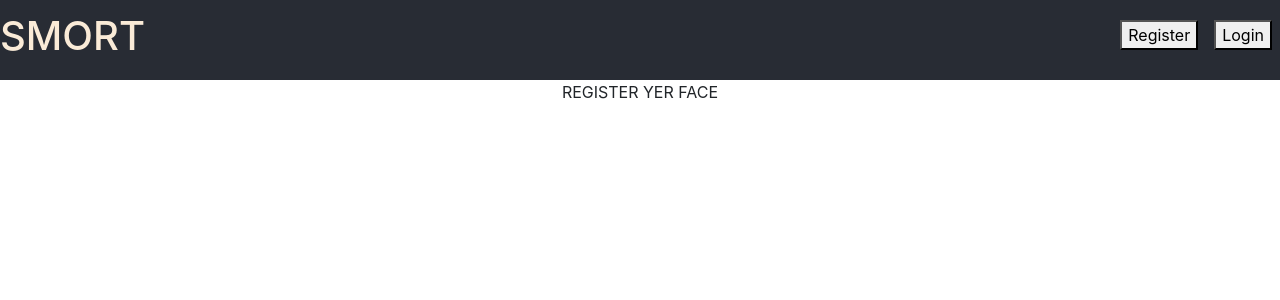
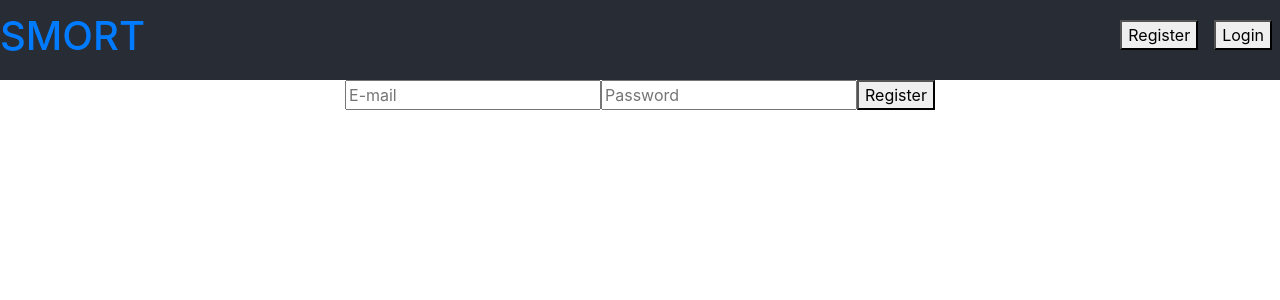
Before and after one commit to Ibirn/retodo, a React (Create React App) app in the folder smtd/: page /register in a window 1280 px wide. Shown: the top 300 px of the page. Built offline with nearby package versions, Linux system fonts and the light colour scheme.

Commit message:
Add axios posting logic for registration route

```diff
--- a/smtd/src/components/Navbar.jsx
+++ b/smtd/src/components/Navbar.jsx
@@ -6,7 +6,9 @@ import { Link } from "react-router-dom";
 export default function Navbar(props) {
   return (
     <nav>
-      <h1>SMORT</h1>
+      <Link to={"/"}>
+        <h1>SMORT</h1>
+      </Link>
       <div>
         <Link to={"/register"}>
           <button>Register</button>
--- a/smtd/src/components/Register.jsx
+++ b/smtd/src/components/Register.jsx
@@ -1,5 +1,58 @@
-import React from "react";
+import React, { useState } from "react";
+import axios from "axios";
 
 export default function Register(props) {
-  return <div>REGISTER YER FACE</div>;
+  // useEffect(() => {
+  //   axios.get(`/api/tasks`).then((response) => {
+  //     console.log(response.data);
+  //   });
+  //   return () => {};
+  // }, []);
+  const [registration, setRegistration] = useState({
+    email: "",
+    password: "",
+  });
+
+  const handleChange = (e) => {
+    setRegistration({
+      ...registration,
+      [e.target.name]: e.target.value.trim(),
+    });
+  };
+
+  const registrationSubmit = (e) => {
+    // e.preventDefault();
+    console.log("GRABBIN E: ", e);
+    axios.post(`/api/users`, e).then((response) => {
+      console.log("REGRESP: ", response.data);
+    });
+  };
+
+  return (
+    <div>
+      <form action="/api/users" method="POST">
+        <div>
+          <label htmlFor="email"></label>
+          <input
+            type="email"
+            name="email"
+            placeholder="E-mail"
+            onChange={handleChange}
+            required
+          />
+          <label htmlFor="password"></label>
+          <input
+            type="password"
+            name="password"
+            placeholder="Password"
+            onChange={handleChange}
+            required
+          />
+          <button onClick={() => registrationSubmit(registration)}>
+            Register
+          </button>
+        </div>
+      </form>
+    </div>
+  );
 }
```
